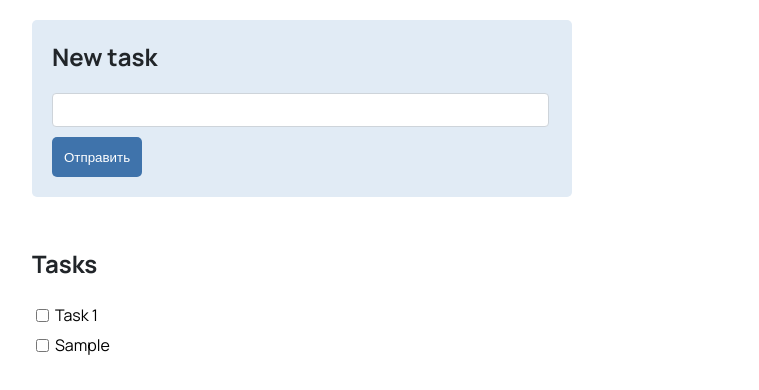
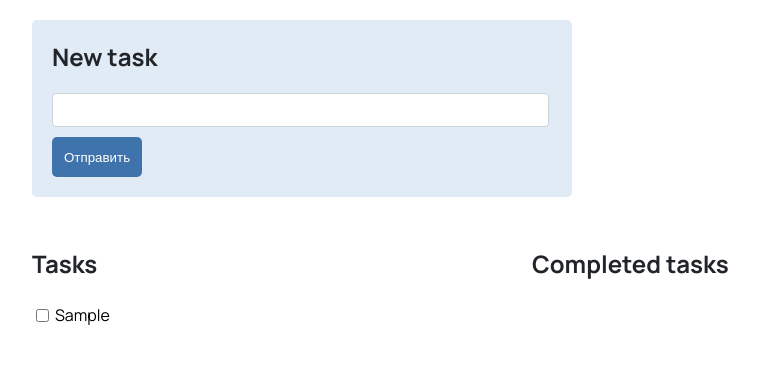
Before and after one commit to foreverwildpalms/mobx, a React app: page / in a window 1280 px wide. Both pictures are taken after typing "Sample" into the empty fields and a click on the button "Отправить". Shown: the top 390 px of the page, without its empty margins (108-867 px from the left). Built offline with nearby package versions, Linux system fonts and the light colour scheme.

Commit message:
correct toggle func

```diff
--- a/src/components/Tasks.js
+++ b/src/components/Tasks.js
@@ -1,21 +1,38 @@
 import React from 'react';
-import {TasksLi, TasksUl, TasksWrap, Title} from "../styles";
+import {TaskCol, TasksLi, TasksUl, TasksWrap, Title} from "../styles";
 import {observer} from "mobx-react-lite";
 
 function Tasks({store}) {
+    console.log(store);
+
     return (
         <TasksWrap>
+            <TaskCol>
                 <Title>Tasks</Title>
                 <TasksUl>
-                {store.tasks.map(item => {
+                    {store.tasks.filter(item => !item.finished).map(item => {
                         return (
                             <TasksLi key={item.id}>
-                            <input type="checkbox" value={item.finished} onChange={() => store.toggle(item.id)} />
+                                <input type="checkbox" value={item.id} checked={item.finished} onChange={() => store.toggle(item.id)} />
                                 {item.title}
                             </TasksLi>
                         )
                     })}
                 </TasksUl>
+            </TaskCol>
+            <TaskCol>
+                <Title>Сompleted tasks</Title>
+                <TasksUl>
+                    {store.tasks.filter(item => item.finished).map(item => {
+                        return (
+                            <TasksLi key={item.id}>
+                                <input type="checkbox" value={item.id} checked={item.finished} onChange={() => store.toggle(item.id)} />
+                                {item.title}
+                            </TasksLi>
+                        )
+                    })}
+                </TasksUl>
+            </TaskCol>
         </TasksWrap>
     );
 }
--- a/src/index.js
+++ b/src/index.js
@@ -1,7 +1,7 @@
 import React from 'react';
 import ReactDOM from 'react-dom/client';
 import App from './App';
-import {Store} from "./store";
+import { Store } from "./store";
 
 const store = new Store();
 
--- a/src/store.js
+++ /dev/null
@@ -1,30 +0,0 @@
-import {makeAutoObservable} from "mobx"
-
-export class Store {
-    tasks = [
-        {
-            id: 1,
-            title: "Task 1",
-            finished: false
-        }
-    ]
-
-    constructor() {
-        makeAutoObservable(this)
-    }
-
-    toggle(id) {
-        if (this.tasks.id) {
-            this.tasks.id.finished = !this.tasks.id.finished
-        }
-    }
-
-    newTask(title) {
-        const newId = Math.random();
-        this.tasks.push({
-            id: newId,
-            title: title,
-            finished: false
-        });
-    }
-}
--- /dev/null
+++ b/src/store/index.js
@@ -0,0 +1,53 @@
+import {makeAutoObservable} from "mobx"
+
+export class Store {
+    tasks = [
+        // {
+        //     id: 1,
+        //     title: "Task 1",
+        //     finished: false
+        // }
+    ]
+
+    // constructor(title) {
+    //     makeObservable(this, {
+    //         tasks: observable,
+    //         completedTasks: computed,
+    //         uncompletedTasks: computed,
+    //         toggle: action,
+    //         newTask: action
+    //     })
+    // }
+    constructor() {
+        makeAutoObservable(this)
+    }
+
+    get completedTasks() {
+        return this.tasks.filter(item => item.finished)
+    }
+
+    get uncompletedTasks () {
+        return this.tasks.filter(item => !(item.finished))
+    }
+
+    // constructor() {
+    //     makeAutoObservable(this)
+    // }
+
+    toggle(id) {
+        const currTask = this.tasks.find((item) => item.id === id);
+
+        if (currTask) {
+            currTask.finished = !currTask.finished;
+        }
+    }
+
+    newTask(title) {
+        const newId = Math.random();
+        this.tasks.push({
+            id: newId,
+            title: title,
+            finished: false
+        });
+    }
+}
--- a/src/styles/index.js
+++ b/src/styles/index.js
@@ -42,11 +42,16 @@ export const Button = styled.button `
 `
 
 export const TasksWrap = styled.div `
-    margin-top: 50px;
+  margin-top: 50px;
+  display: flex;
+`
+
+export const TaskCol = styled.div `
+  width: 50%;
 `
 
 export const TasksUl = styled.ul `
-    padding: 0;
+  padding: 0;
 `
 
 export const TasksLi = styled.li `
```
Lines whose indentation alone changed are shown as unchanged.
